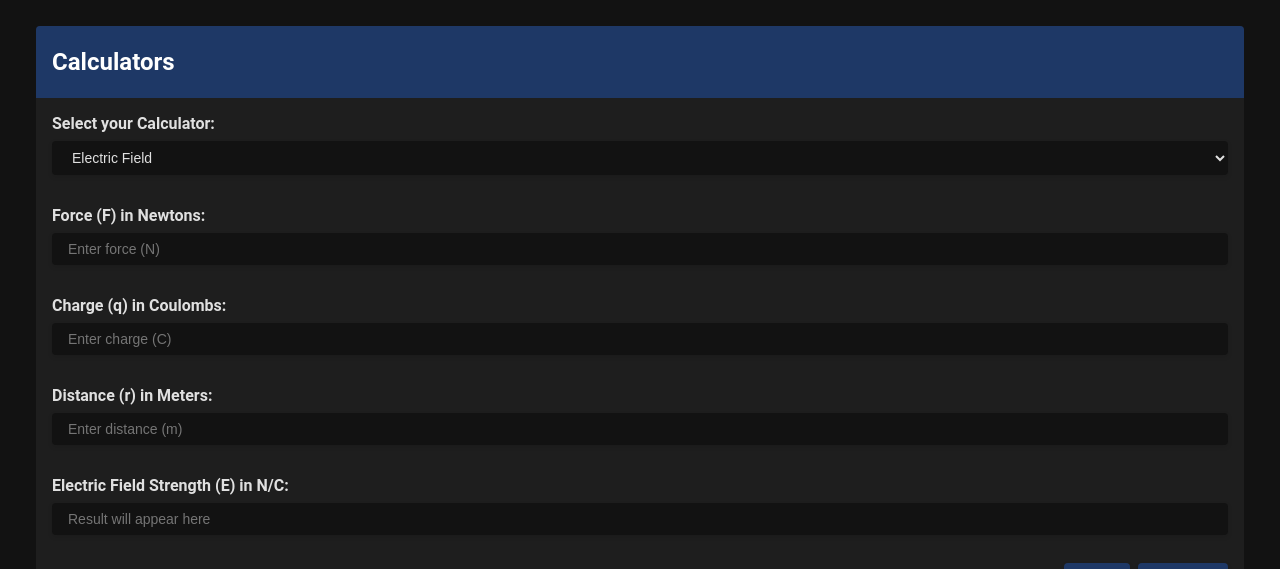
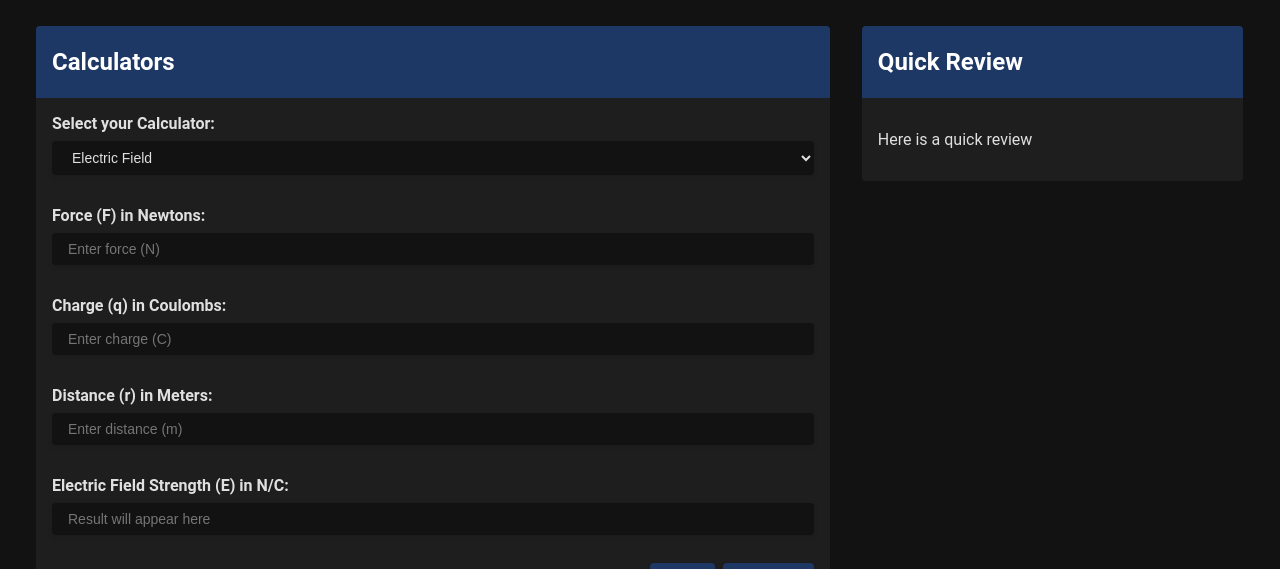
Before and after one commit to Omarawadreal/Phys2, a Flask app: page /calcs in a window 1280 px wide. Shown: the part 50-619 px from the top of the page. Run offline with Flask 3, Linux system fonts and the light colour scheme; grey boxes are pictures that could not be loaded.

Commit message:
Quick clean up + Review section

```diff
--- a/src/templates/calcs.html
+++ b/src/templates/calcs.html
@@ -8,8 +8,8 @@ Calculators
 {% endblock %}
 
 {% block content %}
-<div class="main-container">
-    <div class="">
+<div class="main-container flex-container">
+    <div class="flex-left">
         <div class="container">
             <div class="container-header">
                 <h2>Calculators</h2>
@@ -99,7 +99,15 @@ Calculators
 
         </div>
     </div>
-</div>
+    </div>
+    <div class="flex-right">
+        <div class="container">
+            <div class="container-header">
+                <h2>Quick Review</h2>
+            </div>
+            <div class="container-content">
+                <p>Here is a quick review</p>
+            </div>
         </div>
     </div>
 </div>
```
Also changed, not shown: src/templates/assignments.html (+1 -6 lines).
